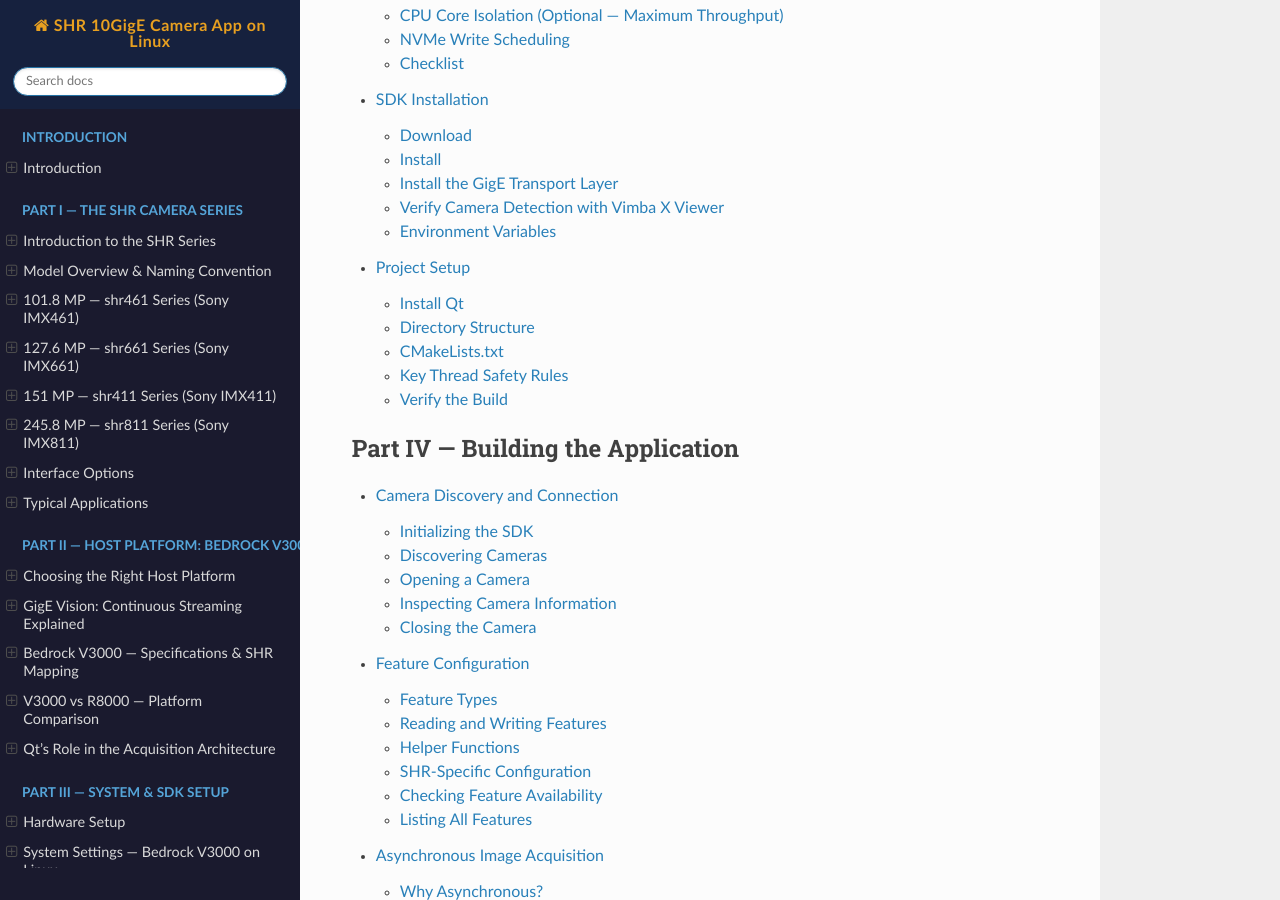
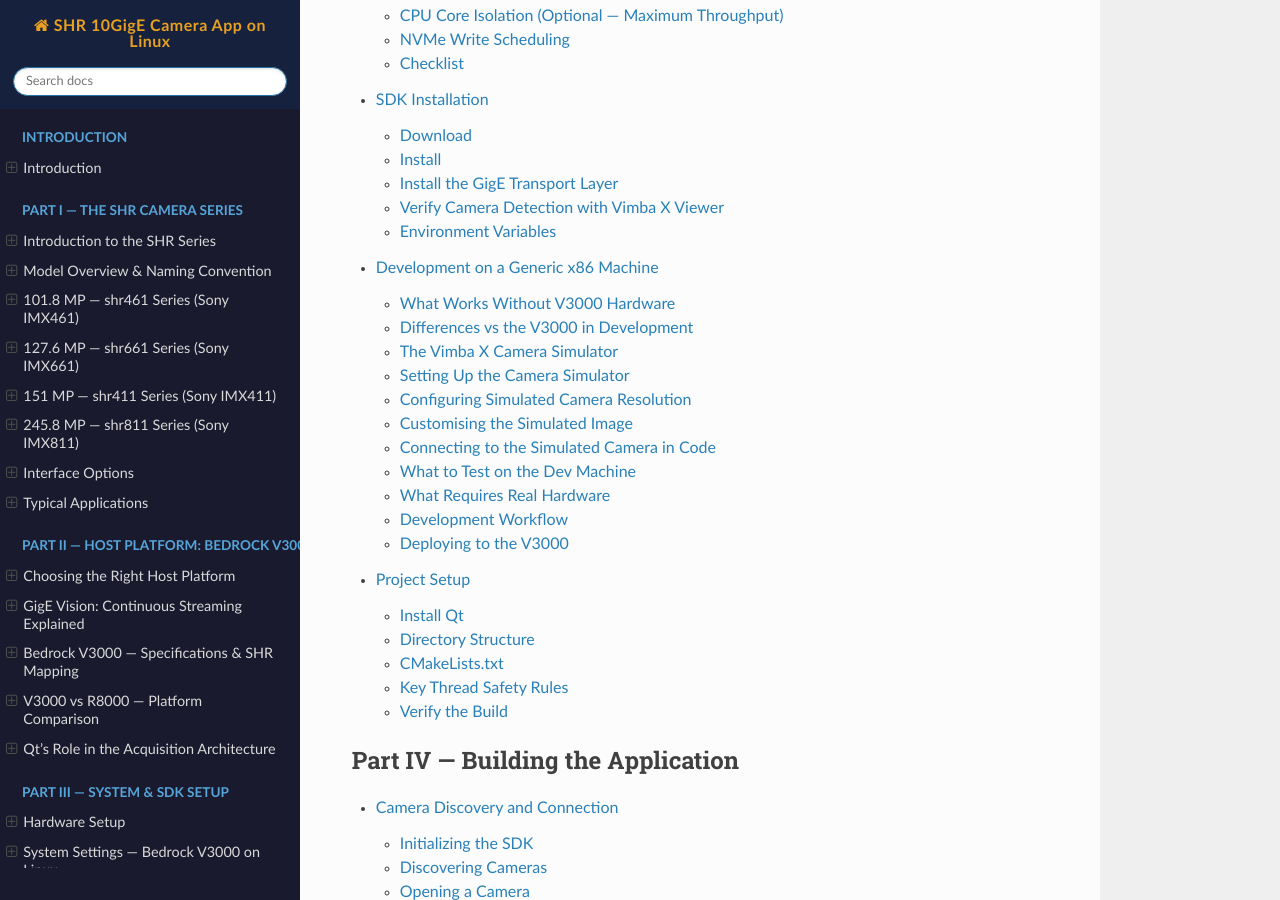
Before and after one commit to ldv-1000111/10GigE, a Sphinx documentation site: the page built from source/index.rst, in a window 1280 px wide and 900 px high, scrolled down 2856 px. Built offline with Sphinx 7.4.7 and the Read the Docs theme 3.1.0, drawn with Linux system fonts in a browser that asks for light colours; some of the changed lines change nothing that is shown.

Commit message:
Part III: add development on generic x86 machine chapter
- Camera Simulator setup and configuration
- Custom SHR-like resolution presets (101 MP, 151 MP)
- What works/doesn't without V3000 hardware
- 3-stage dev workflow: simulator → real cam → V3000 deploy

```diff
--- /dev/null
+++ b/source/dev_x86_setup.rst
@@ -0,0 +1,283 @@
+Development on a Generic x86 Machine
+======================================
+
+The complete software stack — Qt application, Vimba X SDK, GNSS reader,
+sidecar writer, and trigger server — can be developed and tested on any
+standard x86 Ubuntu 24.04 machine without a Bedrock V3000 or a physical
+SHR camera. The **Vimba X Camera Simulator** provides synthetic frames
+through the same API as a real camera, so the entire pipeline runs
+identically.
+
+What Works Without V3000 Hardware
+-----------------------------------
+
+.. list-table::
+   :header-rows: 1
+   :widths: 45 15 40
+
+   * - Component
+     - Works?
+     - Notes
+   * - Vimba X SDK — full C++ API
+     - ✓
+     - Camera Simulator provides synthetic frames
+   * - Qt 6.8 application — UI, signals, slots
+     - ✓
+     - No difference from V3000
+   * - Image Transform Library — debayer, colour
+     - ✓
+     - Runs on CPU, no special hardware needed
+   * - GNSS reader — QSerialPort, NMEA parser
+     - ✓
+     - Use ``socat`` virtual serial port (see :doc:`gnss_full_implementation`)
+   * - JSON sidecar writer
+     - ✓
+     - No difference
+   * - TriggerServer — UDP listener
+     - ✓
+     - Loopback interface works fine
+   * - Action Commands — UDP sender
+     - ✓
+     - Send to loopback or LAN
+   * - Real SHR camera at full resolution
+     - ✗
+     - Requires 10GbE NIC + physical camera
+   * - 1.25 GB/s sustained throughput testing
+     - ✗
+     - Requires V3000 native NIC
+   * - ECC memory protection
+     - ✗
+     - Consumer hardware typically lacks ECC
+
+Differences vs the V3000 in Development
+-----------------------------------------
+
+**10GigE NIC**
+   The only hardware gap that matters for camera work. A generic machine
+   has 1GbE onboard at best. For development with the Camera Simulator,
+   no NIC is involved at all. For testing with a real SHR camera, a PCIe
+   10GbE add-in card (e.g. Intel X550-T1, Mellanox ConnectX-3) works
+   perfectly — just not at sustained 1.25 GB/s production rates.
+
+**Real-time scheduling**
+   Works on any Ubuntu 24.04 machine but a desktop install has more
+   background processes than the lean V3000 deployment image. Add
+   ``isolcpus`` only on the V3000 — not needed for development.
+
+**Everything else**
+   Qt, Vimba X, CMake, the C++ code, the serial port, the sidecar
+   files — all identical. Code compiled on a dev machine runs unchanged
+   on the V3000.
+
+The Vimba X Camera Simulator
+------------------------------
+
+The Camera Simulator enables you to use Vimba X without a physical camera.
+It is automatically installed with Vimba X. It appears as a real
+GenICam camera in ``VmbSystem::GetCameras()`` and produces synthetic
+test images at configurable resolution and frame rate.
+
+Available simulated camera models are listed in
+``VimbaCameraSimulatorTLPresets.json`` in the Vimba X ``cti/`` directory.
+You can add more simulated camera models to this file. Color models will
+only appear in the camera list if width is divisible by 2 and height is
+divisible by 8.
+
+.. note::
+   The timing of simulated cameras doesn't exactly match the timing
+   of real camera hardware, and available camera features do not represent
+   the full feature set of the actual cameras. Functionally however,
+   the acquisition pipeline, frame callbacks, image transform, and all
+   application logic run correctly.
+
+Setting Up the Camera Simulator
+---------------------------------
+
+The Simulator TL is installed automatically with Vimba X. Verify it is
+active:
+
+.. code-block:: bash
+
+   ls ~/VimbaX_2026-1/cti/VimbaCameraSimulatorTL.cti
+   # Should exist — no separate install needed
+
+Verify it appears in Vimba X Viewer:
+
+.. code-block:: bash
+
+   ~/VimbaX_2026-1/bin/VimbaX_Viewer
+
+A simulated camera named ``DEV_SimulatedCamera_...`` should appear in
+the camera list. If it does not, check that the Camera Simulator TL
+is not disabled in ``VmbC.xml``.
+
+Configuring Simulated Camera Resolution
+-----------------------------------------
+
+To simulate SHR-like resolutions, edit
+``VimbaCameraSimulatorTLPresets.json`` in the ``cti/`` directory and add
+a custom preset:
+
+.. code-block:: json
+
+   {
+     "cameras": [
+       {
+         "name":        "SHR_sim_101MP",
+         "width":       11648,
+         "height":      8742,
+         "pixel_format":"BayerGR12",
+         "frame_rate":  8.7
+       },
+       {
+         "name":        "SHR_sim_151MP",
+         "width":       14192,
+         "height":      10640,
+         "pixel_format":"BayerGR12",
+         "frame_rate":  6.1
+       }
+     ]
+   }
+
+.. warning::
+   Width must be divisible by 2 and height by 8 for colour (Bayer)
+   formats. The values above already satisfy this. After editing,
+   restart Vimba X Viewer or your application to pick up the changes.
+
+.. warning::
+   With Bayer pixel formats, the moving test image from the Camera
+   Simulator causes wrong colours during colour interpolation.
+   This is a known simulator limitation — the debayer output will have
+   colour artefacts on the synthetic test image. The debayer code itself
+   is correct; use a static test image or single-colour frame to verify
+   colour accuracy.
+
+Customising the Simulated Image
+---------------------------------
+
+Use ``VimbaCameraSimulatorTL.xml`` in the ``cti/`` directory to
+customise simulated images. Follow the instructions in the comments to
+use your own image or image series.
+
+To use a real captured raw frame as the simulator input — for example
+a previously captured SHR Bayer frame saved as a ``.bin`` file:
+
+.. code-block:: xml
+
+   <!-- In VimbaCameraSimulatorTL.xml -->
+   <ImageSource>
+       <Type>File</Type>
+       <Path>/home/luis/test_frames/shr411_bayer12.bin</Path>
+   </ImageSource>
+
+.. note::
+   Vimba X uninstall deletes ``VimbaCameraSimulatorTL.xml``. Save a
+   copy outside the Vimba X install directory and restore it after
+   updates.
+
+Connecting to the Simulated Camera in Code
+-------------------------------------------
+
+No code changes are needed. ``VmbSystem::GetCameras()`` returns the
+simulated camera alongside any real cameras. The application connects
+by index (first found) or by the simulated camera's ID:
+
+.. code-block:: cpp
+
+   // Works unchanged — Camera Simulator appears as a real camera
+   CameraPtrVector cameras;
+   system.GetCameras(cameras);
+
+   // cameras[0] may be the simulator if no real camera is connected
+   CameraPtr camera = cameras.at(0);
+   camera->Open(VmbAccessModeFull);
+
+   // All feature access works normally
+   setEnum(camera, "PixelFormat", "BayerGR12");
+   setInt (camera, "Width",       11648);
+   setInt (camera, "Height",      8742);
+
+   // Acquisition pipeline identical — FrameReceived() fires with
+   // synthetic frames at the configured frame rate
+
+.. tip::
+   To force the application to use only the simulator and never a real
+   camera, load only the Camera Simulator TL at startup:
+
+   .. code-block:: cpp
+
+      // Load only the simulator TL — ignores GigE and USB TLs
+      system.Startup(
+          "/path/to/VimbaX/cti/VimbaCameraSimulatorTL.cti");
+
+What to Test on the Dev Machine
+---------------------------------
+
+With the Camera Simulator running, you can fully exercise:
+
+- The complete async acquisition pipeline (``StartCapture``,
+  ``QueueFrame``, ``FrameReceived``, ``QueueFrame`` cycle)
+- The Image Transform pipeline (Bayer → RGB8, debayer modes,
+  colour correction matrix)
+- The GNSS tagging path (with ``socat`` virtual serial port)
+- The JSON sidecar writer and output file structure
+- The Qt UI — trigger button, status panel, GNSS panel, preview
+- All three trigger methods:
+   - Software trigger: ``TriggerSoftware RunCommand()`` works on the simulator
+   - Action Commands: simulator responds to ``Action1`` if configured
+   - Hardware TTL: not applicable without physical camera
+
+What Requires Real Hardware
+-----------------------------
+
+- Sustained 10GbE throughput testing
+- Full SHR resolution (101–151 MP) at production frame rates
+- Hardware trigger timing precision (nanoseconds)
+- SafeTrigger, strobe controller, TTL I/O
+- ECC memory protection validation
+
+Development Workflow
+---------------------
+
+The recommended path from dev machine to V3000 production:
+
+.. code-block:: text
+
+   1. Develop & test on dev machine
+      └── Camera Simulator + socat GNSS + loopback triggers
+               │
+               ▼
+   2. Test with real camera on dev machine
+      └── Add PCIe 10GbE NIC + SHR camera
+          Verify pipeline at reduced frame rate (1GbE limit)
+               │
+               ▼
+   3. Deploy to Bedrock V3000
+      └── Copy binary or rebuild — zero code changes needed
+          Apply OS tuning (MTU, buffers, real-time scheduling)
+          Run at full 1.25 GB/s production throughput
+
+Deploying to the V3000
+-----------------------
+
+Since the dev machine and V3000 are both x86_64 Ubuntu 24.04, deploy
+by simply copying the compiled binary and Vimba X shared libraries:
+
+.. code-block:: bash
+
+   # On the dev machine — build release binary
+   cmake -S . -B build -DCMAKE_BUILD_TYPE=Release \
+         -DVIMBAX_DIR=~/VimbaX_2026-1
+   cmake --build build -j$(nproc)
+
+   # Copy to V3000 (replace v3000-ip with actual IP)
+   scp build/SHR_Camera_App luis@v3000-ip:~/
+   scp build/libVmbCPP.so build/libVmbImageTransform.so luis@v3000-ip:~/
+
+   # On the V3000 — run
+   ssh luis@v3000-ip
+   export LD_LIBRARY_PATH=~/VimbaX_2026-1/api/lib/x86_64:$LD_LIBRARY_PATH
+   ./SHR_Camera_App 192.168.10.42 0
+
+Alternatively, since the V3000 runs the same OS, install Vimba X on it
+directly and rebuild from source — the CMake build is identical.
--- a/source/index.rst
+++ b/source/index.rst
@@ -46,6 +46,7 @@
    hardware_setup
    system_settings
    sdk_installation
+   dev_x86_setup
    project_setup
 
 .. toctree::
--- a/source/intro.rst
+++ b/source/intro.rst
@@ -172,7 +172,8 @@
    * - **III**
      - System & SDK Setup
      - Physical connections, OS tuning (MTU, buffers, real-time
-       scheduling, NVMe), Vimba X installation, Qt project setup.
+       scheduling, NVMe), Vimba X installation, development on a
+       generic x86 machine using the Camera Simulator, Qt project setup.
    * - **IV**
      - Building the Application
      - Camera discovery, feature configuration, asynchronous
```
